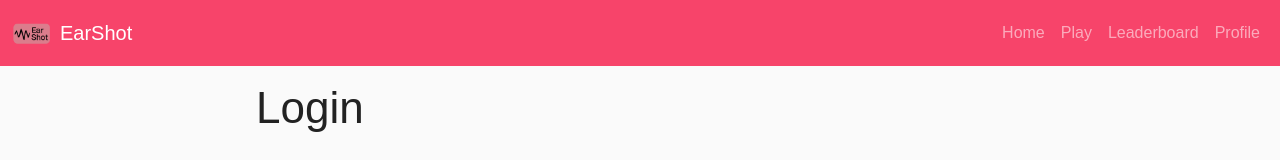
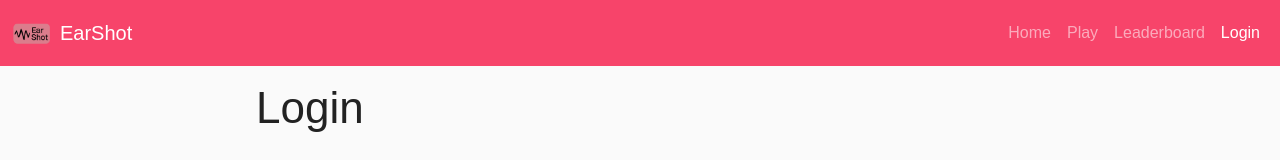
Before and after one commit to E-Rob19/startup, a React (Vite) app: page /login in a window 1280 px wide. Shown: the top 160 px of the page. Built offline with nearby package versions, Linux system fonts and the light colour scheme.

Commit message:
created an auth state at top level (App)

```diff
--- a/src/app.jsx
+++ b/src/app.jsx
@@ -9,9 +9,24 @@ import { Leaderboard } from './leaderboard/leaderboard';
 import { Profile } from './profile/profile';
 import { Login } from './login/login';
 import { CreateAccount } from './createAccount/createAccount';
+import { AuthState } from './login/authState';
 
 
 export default function App() {
+  const [userName, setUserName] = React.useState(localStorage.getItem('userName') || '');
+  const currentAuthState = userName ? AuthState.Authenticated : AuthState.Unauthenticated;
+  const [authState, setAuthState] = React.useState(currentAuthState);
+
+  function onAuthChange(userName, authState) {
+    setUserName(userName);
+    setAuthState(authState);
+  }
+
+  function logout() {
+    localStorage.removeItem('userName');
+    onAuthChange('', AuthState.Unauthenticated);
+  }
+
   return (
     <BrowserRouter>
       <div className="body">
@@ -28,7 +43,14 @@ export default function App() {
                   <NavLink className="nav-link" to="/">Home</NavLink>
                   <NavLink className="nav-link" to="game">Play</NavLink>
                   <NavLink className="nav-link" to="leaderboard">Leaderboard</NavLink>
-                  <NavLink className="nav-link" to="profile">Profile</NavLink>
+                  {authState === AuthState.Authenticated && (
+                    <NavLink className="nav-link" to="profile">Profile</NavLink>
+                  )}
+                  {authState === AuthState.Authenticated ? (
+                    <NavLink className="nav-link" to="/" onClick={logout}>Logout</NavLink>
+                  ) : (
+                    <NavLink className="nav-link" to="login">Login</NavLink>
+                  )}
                 </Nav>
               </Navbar.Collapse>
             </Container>
@@ -36,12 +58,15 @@ export default function App() {
         </header>
 
         <Routes>
-          <Route path="/" element={<Home />} exact />
-          <Route path="/game" element={<Game />} />
-          <Route path="/leaderboard" element={<Leaderboard />} />
-          <Route path="/profile" element={<Profile />} />
-          <Route path="/login" element={<Login />} />
-          <Route path="/createAccount" element={<CreateAccount />} />
+          <Route path="/" element={<Home userName={userName} authState={authState} />} exact />
+          <Route path="/game" element={<Game userName={userName} authState={authState} />} />
+          <Route path="/leaderboard" element={<Leaderboard userName={userName} />} />
+          <Route path="/profile" element={<Profile userName={userName} authState={authState} />} />
+          <Route path="/login" element={<Login userName={userName} authState={authState} onAuthChange={onAuthChange} />} />
+          <Route
+            path="/createAccount"
+            element={<CreateAccount userName={userName} authState={authState} onAuthChange={onAuthChange} />}
+          />
           <Route path="*" element={<NotFound />} />
         </Routes>
 
--- a/src/game/game.jsx
+++ b/src/game/game.jsx
@@ -1,10 +1,10 @@
 import React from 'react';
 
-export function Game() {
+export function Game({ userName, authState }) {
   return (
     <main>
       <section id="player-status">
-        <p>Welcome back, <span id="username">Guest</span>!</p>
+        <p>Welcome back, <span id="username">{userName || 'Guest'}</span>!</p>
       </section>
 
       <section id="tone-visualizer">
--- /dev/null
+++ b/src/login/authState.js
@@ -0,0 +1,9 @@
+export class AuthState {
+  static Unknown = new AuthState('unknown');
+  static Authenticated = new AuthState('authenticated');
+  static Unauthenticated = new AuthState('unauthenticated');
+
+  constructor(name) {
+    this.name = name;
+  }
+}
--- a/src/profile/profile.jsx
+++ b/src/profile/profile.jsx
@@ -1,10 +1,10 @@
 import React from 'react';
 
-export function Profile() {
+export function Profile({ userName, authState }) {
   return (
     <main>
       <section id="profile-header">
-        <h2><span id="profile-username">Guest</span>'s Profile</h2>
+        <h2><span id="profile-username">{userName || 'Guest'}</span>'s Profile</h2>
         <p>Your personal round history and improvement over time will show up here once you're logged in.</p>
       </section>
 
```
Also changed, not shown: 1 other file (tests, documents, lock files or other folders).
